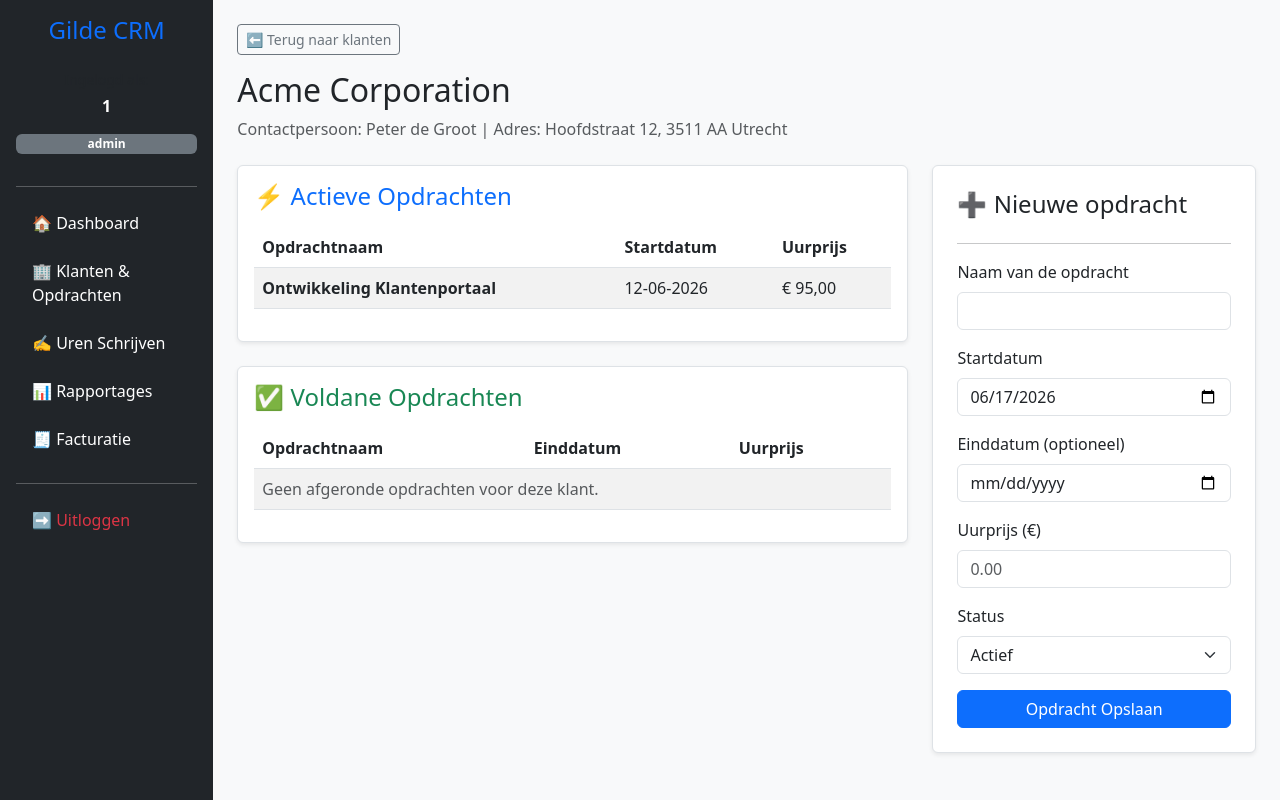
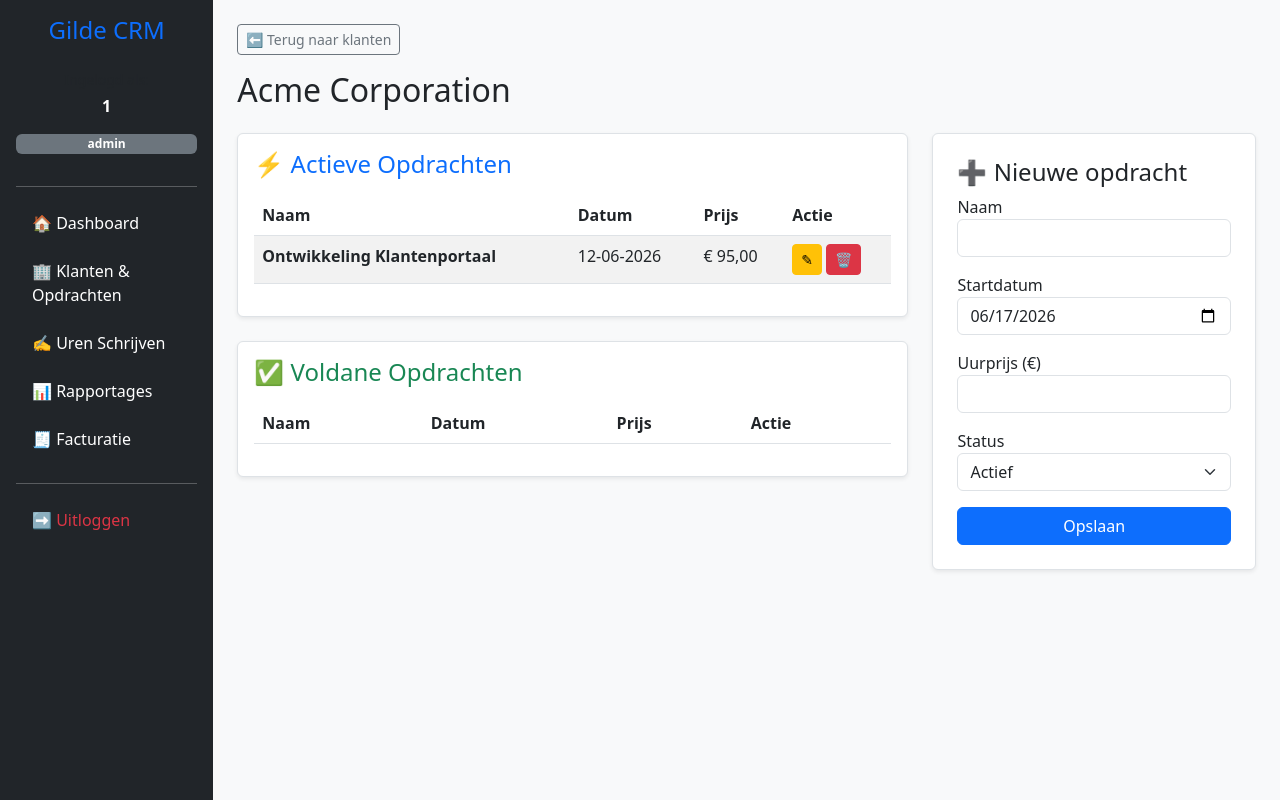
Before and after one commit to NinoSlaats/crm, a PHP site: page /klant_details.php?id=1 in a window 1280 px wide. Run offline with PHP 8.4, Linux system fonts and the light colour scheme; the visitor is signed in with stand-in values (Sample User, id 1); data comes from the database, SQL or seed files in the repository; lists and menus that the app fills with data are empty.

Commit message:
bewerken opdrachten

```diff
--- a/klant_details.php
+++ b/klant_details.php
@@ -1,48 +1,34 @@
 <?php
+session_start();
 require_once 'db.php';
 if (!isset($_SESSION['user_id'])) { header("Location: login.php"); exit; }
 
 $klant_id = isset($_GET['id']) ? intval($_GET['id']) : 0;
-
-// Haal klantgegevens op
 $stmt = $conn->prepare("SELECT * FROM klanten WHERE id = :id");
 $stmt->execute(['id' => $klant_id]);
 $klant = $stmt->fetch(PDO::FETCH_ASSOC);
 
-if (!$klant) {
-    die("Klant niet gevonden.");
-}
+if (!$klant) { die("Klant niet gevonden."); }
 
-// --- OPDRACHT TOEVOEGEN (Create) ---
+// --- OPDRACHT TOEVOEGEN ---
 if ($_SERVER['REQUEST_METHOD'] === 'POST' && isset($_POST['actie_opdracht_toevoegen'])) {
     if ($_SESSION['user_rol'] !== 'Medewerker') {
-        $naam = $_POST['naam'];
-        $startdatum = $_POST['startdatum'];
-        $einddatum = !empty($_POST['einddatum']) ? $_POST['einddatum'] : null;
-        $uurprijs = $_POST['uurprijs'];
-        $status = $_POST['status'];
-
         $stmt = $conn->prepare("INSERT INTO opdrachten (klant_id, naam, startdatum, einddatum, status, uurprijs) VALUES (:klant_id, :naam, :startdatum, :einddatum, :status, :uurprijs)");
         $stmt->execute([
-            'klant_id' => $klant_id,
-            'naam' => $naam,
-            'startdatum' => $startdatum,
-            'einddatum' => $einddatum,
-            'status' => $status,
-            'uurprijs' => $uurprijs
+            'klant_id' => $klant_id, 'naam' => $_POST['naam'], 'startdatum' => $_POST['startdatum'],
+            'einddatum' => !empty($_POST['einddatum']) ? $_POST['einddatum'] : null,
+            'status' => $_POST['status'], 'uurprijs' => $_POST['uurprijs']
         ]);
         header("Location: klant_details.php?id=" . $klant_id . "&succes=1");
         exit;
     }
 }
 
-// --- OPDRACHTEN OPHALEN (Read) ---
-// Actieve opdrachten
+// --- OPDRACHTEN OPHALEN ---
 $stmt = $conn->prepare("SELECT * FROM opdrachten WHERE klant_id = :id AND status = 'Actief'");
 $stmt->execute(['id' => $klant_id]);
 $actieve_opdrachten = $stmt->fetchAll(PDO::FETCH_ASSOC);
 
-// Voldane opdrachten
 $stmt = $conn->prepare("SELECT * FROM opdrachten WHERE klant_id = :id AND status = 'Voldaan'");
 $stmt->execute(['id' => $klant_id]);
 $voldane_opdrachten = $stmt->fetchAll(PDO::FETCH_ASSOC);
@@ -52,47 +38,35 @@ $voldane_opdrachten = $stmt->fetchAll(PDO::FETCH_ASSOC);
 <html lang="nl">
 <head>
     <meta charset="UTF-8">
-    <meta name="viewport" content="width=device-width, initial-scale=1.0">
     <title>CRM - Opdrachten van <?= htmlspecialchars($klant['bedrijfsnaam']); ?></title>
     <link href="https://cdn.jsdelivr.net/npm/bootstrap@5.3.0/dist/css/bootstrap.min.css" rel="stylesheet">
 </head>
 <body class="bg-light">
-
 <div class="container-fluid">
     <div class="row">
         <?php include 'sidebar.php'; ?>
-
         <main class="col-md-9 ms-sm-auto col-lg-10 px-md-4 py-4">
             <a href="klanten.php" class="btn btn-sm btn-outline-secondary mb-3">⬅️ Terug naar klanten</a>
-
             <h1 class="h2"><?= htmlspecialchars($klant['bedrijfsnaam']); ?></h1>
-            <p class="text-muted">Contactpersoon: <?= htmlspecialchars($klant['contactpersoon']); ?> | Adres: <?= htmlspecialchars($klant['adres']); ?></p>
-
-            <?php if(isset($_GET['succes'])): ?>
-                <div class="alert alert-success">Opdracht succesvol toegevoegd!</div>
-            <?php endif; ?>
 
             <div class="row mt-4">
                 <div class="col-md-8">
-
                     <div class="card shadow-sm p-3 mb-4 bg-white border">
                         <h4 class="text-primary mb-3">⚡ Actieve Opdrachten</h4>
                         <table class="table table-striped">
-                            <thead>
-                                <tr><th>Opdrachtnaam</th><th>Startdatum</th><th>Uurprijs</th></tr>
-                            </thead>
+                            <thead><tr><th>Naam</th><th>Datum</th><th>Prijs</th><th>Actie</th></tr></thead>
                             <tbody>
-                                <?php if(count($actieve_opdrachten) > 0): ?>
-                                    <?php foreach($actieve_opdrachten as $opdracht): ?>
+                                <?php foreach($actieve_opdrachten as $o): ?>
                                     <tr>
-                                            <td><strong><?= htmlspecialchars($opdracht['naam']); ?></strong></td>
-                                            <td><?= date('d-m-Y', strtotime($opdracht['startdatum'])); ?></td>
-                                            <td>€ <?= number_format($opdracht['uurprijs'], 2, ',', '.'); ?></td>
+                                        <td><strong><?= htmlspecialchars($o['naam']); ?></strong></td>
+                                        <td><?= date('d-m-Y', strtotime($o['startdatum'])); ?></td>
+                                        <td>€ <?= number_format($o['uurprijs'], 2, ',', '.'); ?></td>
+                                        <td>
+                                            <a href="bewerk_opdracht.php?id=<?= $o['id']; ?>" class="btn btn-sm btn-warning">✎</a>
+                                            <a href="verwijder_opdracht.php?id=<?= $o['id']; ?>" class="btn btn-sm btn-danger" onclick="return confirm('Verwijderen?');">🗑</a>
+                                        </td>
                                     </tr>
                                 <?php endforeach; ?>
-                                <?php else: ?>
-                                    <tr><td colspan="3" class="text-muted">Geen actieve opdrachten voor deze klant.</td></tr>
-                                <?php endif; ?>
                             </tbody>
                         </table>
                     </div>
@@ -100,68 +74,42 @@ $voldane_opdrachten = $stmt->fetchAll(PDO::FETCH_ASSOC);
                     <div class="card shadow-sm p-3 bg-white border">
                         <h4 class="text-success mb-3">✅ Voldane Opdrachten</h4>
                         <table class="table table-striped">
-                            <thead>
-                                <tr><th>Opdrachtnaam</th><th>Einddatum</th><th>Uurprijs</th></tr>
-                            </thead>
+                            <thead><tr><th>Naam</th><th>Datum</th><th>Prijs</th><th>Actie</th></tr></thead>
                             <tbody>
-                                <?php if(count($voldane_opdrachten) > 0): ?>
-                                    <?php foreach($voldane_opdrachten as $opdracht): ?>
+                                <?php foreach($voldane_opdrachten as $o): ?>
                                     <tr>
-                                            <td><strong><?= htmlspecialchars($opdracht['naam']); ?></strong></td>
-                                            <td><?= date('d-m-Y', strtotime($opdracht['einddatum'])); ?></td>
-                                            <td>€ <?= number_format($opdracht['uurprijs'], 2, ',', '.'); ?></td>
+                                        <td><strong><?= htmlspecialchars($o['naam']); ?></strong></td>
+                                        <td><?= $o['einddatum'] ? date('d-m-Y', strtotime($o['einddatum'])) : '-'; ?></td>
+                                        <td>€ <?= number_format($o['uurprijs'], 2, ',', '.'); ?></td>
+                                        <td>
+                                            <a href="bewerk_opdracht.php?id=<?= $o['id']; ?>" class="btn btn-sm btn-warning">✎</a>
+                                            <a href="verwijder_opdracht.php?id=<?= $o['id']; ?>" class="btn btn-sm btn-danger" onclick="return confirm('Verwijderen?');">🗑</a>
+                                        </td>
                                     </tr>
                                 <?php endforeach; ?>
-                                <?php else: ?>
-                                    <tr><td colspan="3" class="text-muted">Geen afgeronde opdrachten voor deze klant.</td></tr>
-                                <?php endif; ?>
                             </tbody>
                         </table>
                     </div>
-
                 </div>
 
                 <div class="col-md-4">
                     <?php if ($_SESSION['user_rol'] !== 'Medewerker'): ?>
                         <div class="card shadow-sm p-4 bg-white border">
                             <h4>➕ Nieuwe opdracht</h4>
-                            <hr>
-                            <form method="POST" action="klant_details.php?id=<?= $klant_id; ?>">
+                            <form method="POST">
                                 <input type="hidden" name="actie_opdracht_toevoegen" value="1">
-                                <div class="mb-3">
-                                    <label class="form-label">Naam van de opdracht</label>
-                                    <input type="text" name="naam" class="form-control" required>
-                                </div>
-                                <div class="mb-3">
-                                    <label class="form-label">Startdatum</label>
-                                    <input type="date" name="startdatum" class="form-control" value="<?= date('Y-m-d'); ?>" required>
-                                </div>
-                                <div class="mb-3">
-                                    <label class="form-label">Einddatum (optioneel)</label>
-                                    <input type="date" name="einddatum" class="form-control">
-                                </div>
-                                <div class="mb-3">
-                                    <label class="form-label">Uurprijs (€)</label>
-                                    <input type="number" step="0.01" name="uurprijs" class="form-control" placeholder="0.00" required>
-                                </div>
-                                <div class="mb-3">
-                                    <label class="form-label">Status</label>
-                                    <select name="status" class="form-select">
-                                        <option value="Actief">Actief</option>
-                                        <option value="Voldaan">Voldaan</option>
-                                    </select>
-                                </div>
-                                <button type="submit" class="btn btn-primary w-100">Opdracht Opslaan</button>
+                                <div class="mb-3"><label>Naam</label><input type="text" name="naam" class="form-control" required></div>
+                                <div class="mb-3"><label>Startdatum</label><input type="date" name="startdatum" class="form-control" value="<?= date('Y-m-d'); ?>" required></div>
+                                <div class="mb-3"><label>Uurprijs (€)</label><input type="number" step="0.01" name="uurprijs" class="form-control" required></div>
+                                <div class="mb-3"><label>Status</label><select name="status" class="form-select"><option value="Actief">Actief</option><option value="Voldaan">Voldaan</option></select></div>
+                                <button type="submit" class="btn btn-primary w-100">Opslaan</button>
                             </form>
                         </div>
-                    <?php else: ?>
-                        <div class="alert alert-info shadow-sm">Als medewerker kun je opdrachten inzien. Alleen Verkoopmedewerkers en Afdelingshoofden mogen nieuwe opdrachten aanmaken en de uurprijs bepalen.</div>
                     <?php endif; ?>
                 </div>
             </div>
         </main>
     </div>
 </div>
-
 </body>
 </html>
```
Also changed, not shown: bewerk_opdracht.php (added, +49 -0 lines), verwijder_opdracht.php (added, +18 -0 lines). Lines whose indentation alone changed are shown as unchanged.
